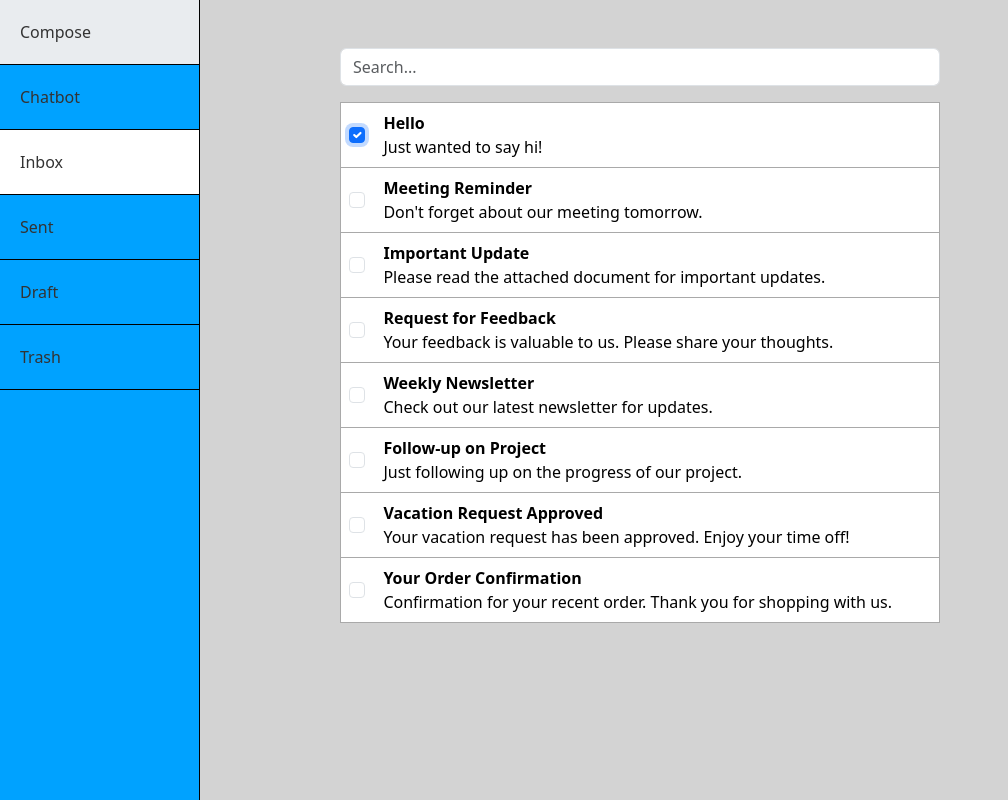
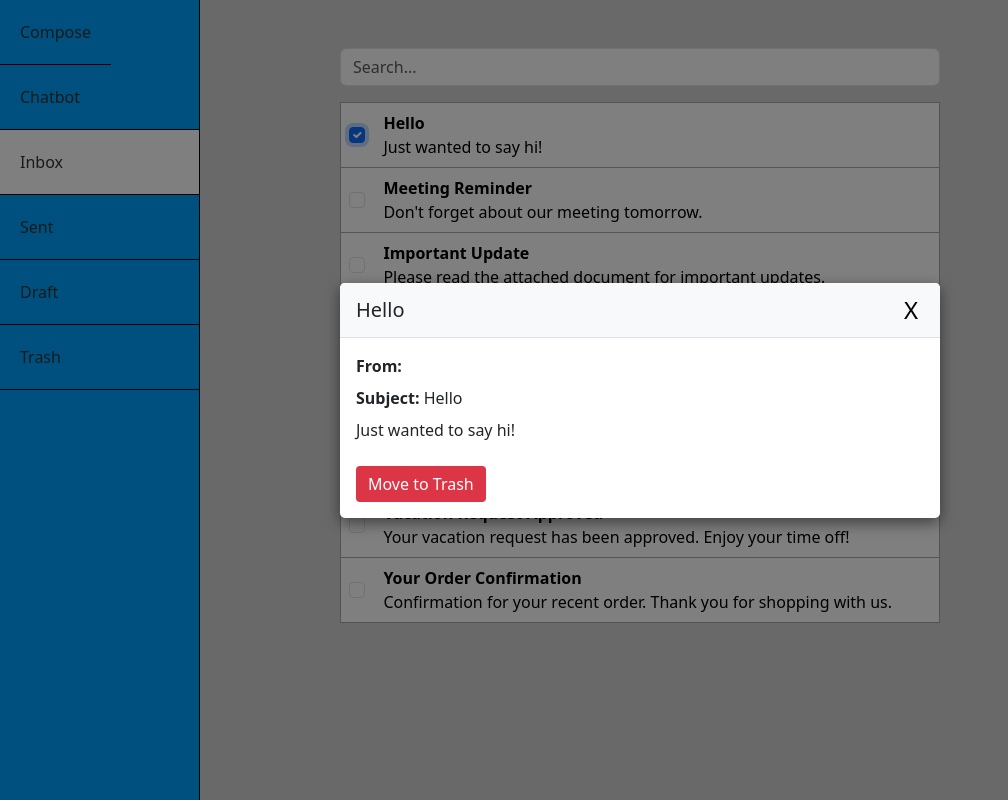
Before and after one commit to prithviiyerr/AIGlobalConnectAssistant, a React (Create React App) app in the folder frontend/: page /inbox in a window 1280 px wide. Both pictures are taken after a click on the checkbox 357 px from the left and 135 px from the top of the page. Shown: the whole page, without its empty margins (0-1008 px from the left). Built offline with nearby package versions, Linux system fonts and the light colour scheme.

Commit message:
Implement email detail and compose page

```diff
--- /dev/null
+++ b/frontend/src/ComposeModal.css
@@ -0,0 +1,64 @@
+.compose-modal-overlay {
+    position: fixed;
+    top: 0;
+    left: 0;
+    right: 0;
+    bottom: 0;
+    background-color: rgba(0, 0, 0, 0.5);
+    display: flex;
+    justify-content: center;
+    align-items: center;
+  }
+
+  .compose-modal {
+    background: white;
+    padding: 20px;
+    border-radius: 5px;
+    width: 80%;
+    max-width: 500px;
+
+  }
+
+  .compose-header {
+    display: flex;
+    justify-content: space-between;
+    align-items: center;
+    margin-bottom: 20px;
+  }
+
+  .compose-title {
+    font-weight: bold;
+  }
+
+  .compose-close-button {
+    border: none;
+    background: none;
+    cursor: pointer;
+  }
+
+  .compose-form {
+    display: flex;
+    flex-direction: column;
+  }
+
+  .compose-form input,
+  .compose-form textarea {
+    margin-bottom: 10px;
+    padding: 10px;
+    border-radius: 5px;
+    border: 1px solid #ddd;
+  }
+
+  .compose-actions {
+    display: flex;
+    justify-content: space-between;
+  }
+
+  .compose-actions button {
+    padding: 10px 20px;
+    border: none;
+    border-radius: 5px;
+    cursor: pointer;
+  }
+
+  /* You can add more styles for hover effects, focus states, etc. */
--- /dev/null
+++ b/frontend/src/ComposeModal.js
@@ -0,0 +1,77 @@
+import React, { useState } from 'react';
+import './ComposeModal.css';
+
+function ComposeModal({ onClose, visible }) {
+  const [email, setEmail] = useState({ to: '', subject: '', body: '' });
+
+  const handleChange = (e) => {
+    const { name, value } = e.target;
+    setEmail({ ...email, [name]: value });
+  };
+
+  const handleComposeWithAI = () => {
+    // Placeholder for AI composition logic
+    console.log('AI Compose not implemented yet');
+  };
+
+  const handleSaveDraft = () => {
+    // Placeholder for draft saving logic
+    console.log('Draft saved:', email);
+    localStorage.setItem('draftEmail', JSON.stringify(email)); // Saving to local storage
+    onClose(); // Close the modal after saving the draft
+  };
+
+  const handleSubmit = (e) => {
+    e.preventDefault();
+    // Placeholder for email sending logic
+    console.log('Email sent:', email);
+    onClose(); // Close the modal after sending the email
+  };
+
+  if (!visible) return null;
+
+  return (
+    <div className="compose-modal-overlay">
+      <div className="compose-modal">
+        <div className="compose-header">
+          <span className="compose-title">Compose an Email</span>
+          <button className="compose-close-button" onClick={onClose}>X</button>
+        </div>
+        <form className="compose-form" onSubmit={handleSubmit}>
+          <input
+            type="email"
+            name="to"
+            value={email.to}
+            onChange={handleChange}
+            placeholder="To"
+          />
+          <input
+            type="text"
+            name="subject"
+            value={email.subject}
+            onChange={handleChange}
+            placeholder="Subject"
+          />
+          <textarea
+            name="body"
+            value={email.body}
+            onChange={handleChange}
+            placeholder="Body"
+            rows="4"
+          />
+          <div className="compose-actions">
+            <button type="button" onClick={handleComposeWithAI}>
+              Compose with AI Chatbot
+            </button>
+            <button type="button" onClick={handleSaveDraft}>
+              Save as Draft
+            </button>
+            <button type="submit">Send</button>
+          </div>
+        </form>
+      </div>
+    </div>
+  );
+}
+
+export default ComposeModal;
--- /dev/null
+++ b/frontend/src/EmailDetailModal.css
@@ -0,0 +1,79 @@
+.email-detail-modal-overlay {
+    position: fixed;
+    top: 0;
+    left: 0;
+    right: 0;
+    bottom: 0;
+    background-color: rgba(0, 0, 0, 0.5);
+    /* Semi-transparent background */
+    display: flex;
+    align-items: center;
+    justify-content: center;
+    z-index: 1050;
+    /* Ensure it is above other content */
+}
+
+.email-detail-modal {
+    background-color: #fff;
+    width: 80%;
+    max-width: 600px;
+    /* Adjust width as needed */
+    margin: auto;
+    /* For center alignment */
+    border-radius: 5px;
+    overflow: hidden;
+    /* For border-radius to apply on children */
+    box-shadow: 0 5px 15px rgba(0, 0, 0, 0.5);
+}
+
+.email-detail-header {
+    background-color: #f8f9fa;
+    /* Light gray background */
+    border-bottom: 1px solid #dee2e6;
+    /* Border separation */
+    padding: 0.5rem 1rem;
+    /* Padding around the header */
+    display: flex;
+    justify-content: space-between;
+    align-items: center;
+}
+
+.email-detail-title {
+    font-weight: 500;
+    font-size: 1.25rem;
+    /* Larger font for title */
+}
+
+.email-detail-close-button {
+    font-size: 1.5rem;
+    /* Larger font for close button */
+    border: none;
+    background: none;
+    cursor: pointer;
+}
+
+.email-detail-body {
+    padding: 1rem;
+    /* Padding for the body content */
+}
+
+.email-detail-body p {
+    margin-bottom: 0.5rem;
+    /* Spacing between paragraphs */
+}
+
+.move-to-trash {
+    background-color: #dc3545;
+    /* Bootstrap's danger color for a delete button */
+    color: white;
+    padding: 0.375rem 0.75rem;
+    margin-top: 1rem;
+    border: none;
+    border-radius: 0.25rem;
+    cursor: pointer;
+}
+
+.move-to-trash:hover {
+    background-color: #c82333;
+    /* A darker shade for hover */
+}
--- /dev/null
+++ b/frontend/src/EmailDetailModal.js
@@ -0,0 +1,32 @@
+import React from 'react';
+import './EmailDetailModal.css';
+
+function EmailDetailModal({ email, onClose, visible, onMoveToTrash }) {
+  if (!visible || !email) return null; // Also make sure to check that email is not null
+
+  const handleMoveToTrash = () => {
+    // Placeholder for trash logic
+    console.log('Email moved to trash:', email);
+    onMoveToTrash(email); // This will be passed down from the parent component
+    onClose(); // Close the modal after moving to trash
+  };
+
+  return (
+    <div className="email-detail-modal-overlay">
+      <div className="email-detail-modal">
+        <div className="email-detail-header">
+          <span className="email-detail-title">{email.subject}</span>
+          <button className="email-detail-close-button" onClick={onClose}>X</button>
+        </div>
+        <div className="email-detail-body">
+          <p><strong>From:</strong> {email.to}</p>
+          <p><strong>Subject:</strong> {email.subject}</p>
+          <p>{email.body}</p>
+          <button className="move-to-trash" onClick={handleMoveToTrash}>Move to Trash</button>
+        </div>
+      </div>
+    </div>
+  );
+}
+
+export default EmailDetailModal;
--- a/frontend/src/EmailTable.js
+++ b/frontend/src/EmailTable.js
@@ -1,14 +1,19 @@
 import React, { useState } from 'react';
 import './EmailTable.css';
 
-function EmailTable({ data }) {
+function EmailTable({ data, onEmailClick }) { // Accept the onEmailClick prop
     const [searchTerm, setSearchTerm] = useState('');
-
-
 
     const handleChange = (e) => {
         setSearchTerm(e.target.value);
     };
+
+    // Filter data based on searchTerm
+    const filteredData = data.filter(
+        item =>
+            item.subject.toLowerCase().includes(searchTerm.toLowerCase()) ||
+            item.body.toLowerCase().includes(searchTerm.toLowerCase())
+    );
 
     return (
         <div className="email-table">
@@ -23,10 +28,10 @@ function EmailTable({ data }) {
                 <thead>
                 </thead>
                 <tbody>
-                    {data.map(item => (
-                        <tr key={item.subject}>
+                    {filteredData.map((item, index) => ( // Use filteredData here
+                        <tr key={index} onClick={() => onEmailClick(item)}> {/* Add the click handler */}
                             <td>
-                            <input type="checkbox" className="form-check-input mt-3" />
+                                <input type="checkbox" className="form-check-input mt-3" />
                             </td>
                             <td>
                                 <div className='container'>
@@ -37,9 +42,6 @@ function EmailTable({ data }) {
                                         {item.body}
                                     </div>
                                 </div>
-
-
-
                             </td>
                         </tr>
                     ))}
--- /dev/null
+++ b/frontend/src/Inbox.css
@@ -0,0 +1,12 @@
+.sidebar {
+    width: 200px; /* Adjust width as needed */
+    float: left;
+    /* Rest of your styles */
+  }
+
+  /* Clearfix for the container if needed */
+  .container::after {
+    content: "";
+    display: table;
+    clear: both;
+  }
--- a/frontend/src/Inbox.js
+++ b/frontend/src/Inbox.js
@@ -1,8 +1,17 @@
-import React from 'react';
+import React, { useState } from 'react';
 import Sidebar from './Sidebar';
 import EmailTable from './EmailTable';
+import ComposeModal from './ComposeModal';
+import EmailDetailModal from './EmailDetailModal';
+import './Inbox.css';
 
 function Inbox() {
+
+    const [composeModalVisible, setComposeModalVisible] = useState(false);
+    // State for the Email Detail Modal visibility and selected email
+    const [emailDetailVisible, setEmailDetailVisible] = useState(false);
+    const [selectedEmail, setSelectedEmail] = useState(null);
+
     const dummyData = [
         { subject: "Hello", body: "Just wanted to say hi!" },
         { subject: "Meeting Reminder", body: "Don't forget about our meeting tomorrow." },
@@ -12,13 +21,23 @@ function Inbox() {
         { subject: "Follow-up on Project", body: "Just following up on the progress of our project." },
         { subject: "Vacation Request Approved", body: "Your vacation request has been approved. Enjoy your time off!" },
         { subject: "Your Order Confirmation", body: "Confirmation for your recent order. Thank you for shopping with us." }
-      ];
+    ];
+    const openComposeModal = () => setComposeModalVisible(true);
+    const closeComposeModal = () => setComposeModalVisible(false);
 
+    const openEmailDetailModal = (email) => {
+        setSelectedEmail(email); // Set the selected email
+        setEmailDetailVisible(true); // Show the detail modal
+    };
+
+    const closeEmailDetailModal = () => setEmailDetailVisible(false);
 
     return (
         <div className='container mt-5'>
-            <Sidebar />
-            <EmailTable data={dummyData } />
+            <Sidebar onCompose = {openComposeModal}/>
+            <EmailTable data={dummyData} onEmailClick={openEmailDetailModal}/>
+            <ComposeModal onClose={closeComposeModal} visible={composeModalVisible} />
+            <EmailDetailModal email={selectedEmail} onClose={closeEmailDetailModal} visible={emailDetailVisible} />
         </div>
     );
 }
--- a/frontend/src/Sidebar.js
+++ b/frontend/src/Sidebar.js
@@ -2,14 +2,14 @@ import React from 'react';
 import { NavLink } from 'react-router-dom';
 import './Sidebar.css';
 
-function Sidebar() {
+function Sidebar({ onCompose }) {
   return (
     <div className="sidebar">
       <ul className="nav flex-column">
         <li className="nav-item">
-          <NavLink to="/compose" className="nav-link" activeClassName="active">
-            <i className="fas fa-pen mr-2"></i>Compose
-          </NavLink>
+          <button className="nav-link" onClick={onCompose}>
+            Compose
+          </button>
         </li>
         <li className="nav-item">
           <NavLink to="/chatbot" className="nav-link" activeClassName="active">
```
